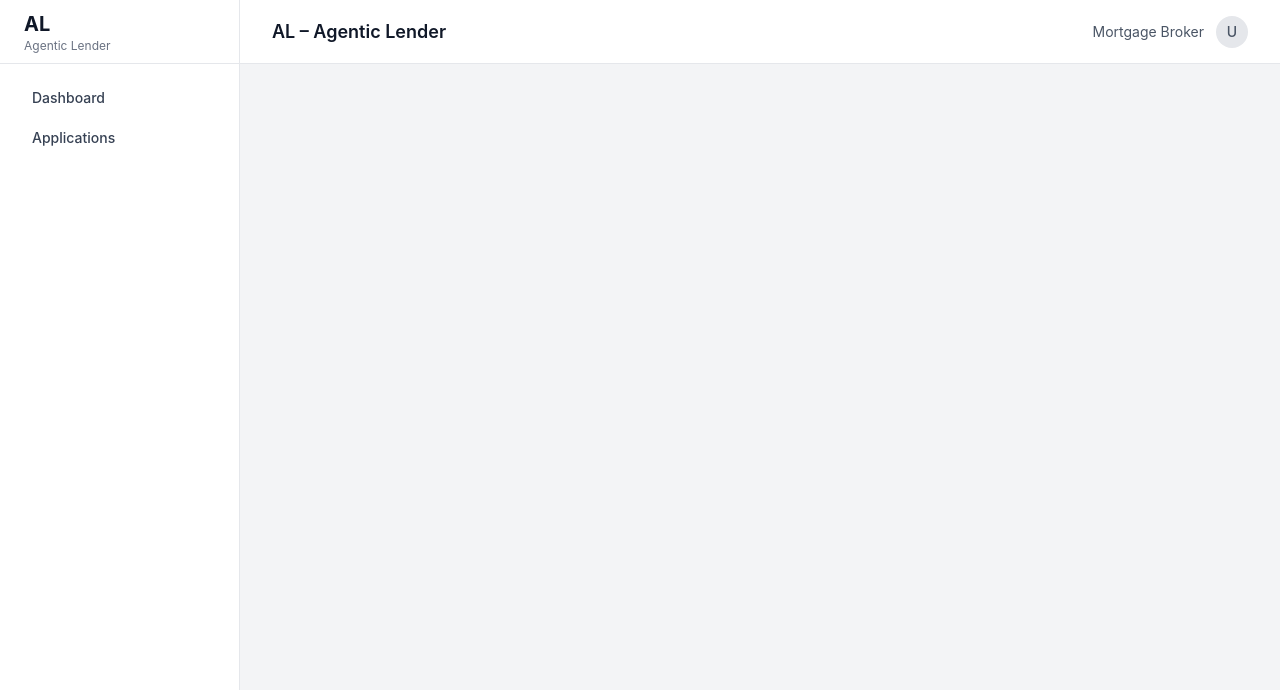
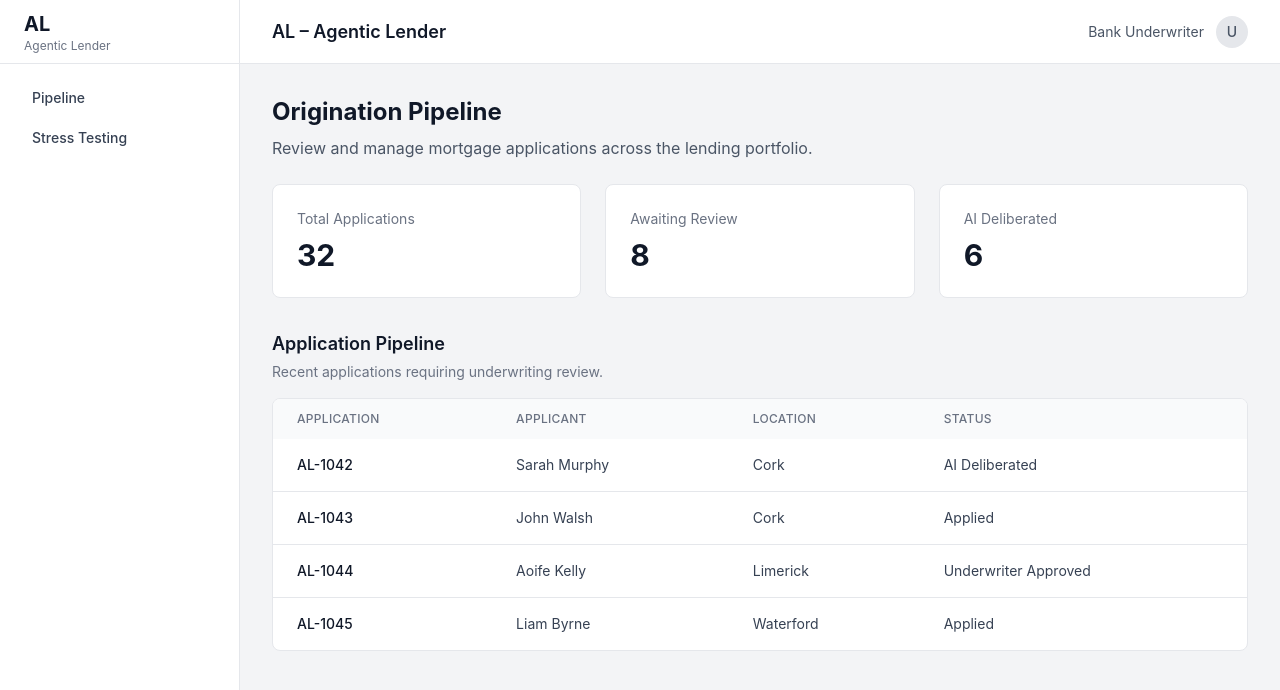
Before and after one commit to Emmet22/AL-Web, a React (Vite) app: page /underwriter/pipeline in a window 1280 px wide. Shown: the top 690 px of the page. Built offline with nearby package versions, Linux system fonts and the light colour scheme.

Commit message:
created underwriter dashboard

```diff
--- a/src/App.tsx
+++ b/src/App.tsx
@@ -5,18 +5,49 @@ import BrokerApplicationDetails from './pages/broker/BrokerApplicationDetails'
 import BrokerApplications from './pages/broker/BrokerApplications'
 import BrokerDashboard from './pages/broker/BrokerDashboard'
 
+import UnderwriterDashboard from './pages/underwriter/UnderwriterDashboard'
+
 function App() {
   return (
     <BrowserRouter>
-      <Layout role="broker">
-        <Routes>
-          <Route path="/broker/dashboard" element={<BrokerDashboard />} />
-          <Route path="/broker/applications" element={<BrokerApplications />} />
-          <Route path="/broker/applications/:id" element={<BrokerApplicationDetails />} />
-        </Routes>
-      </Layout>
+      <Routes>
+        <Route
+          path="/broker/dashboard"
+          element={
+            <Layout role="broker">
+              <BrokerDashboard />
+            </Layout>
+          }
+        />
+
+        <Route
+          path="/broker/applications"
+          element={
+            <Layout role="broker">
+              <BrokerApplications />
+            </Layout>
+          }
+        />
+
+        <Route
+          path="/broker/applications/:id"
+          element={
+            <Layout role="broker">
+              <BrokerApplicationDetails />
+            </Layout>
+          }
+        />
+
+        <Route
+          path="/underwriter/pipeline"
+          element={
+            <Layout role="underwriter">
+              <UnderwriterDashboard />
+            </Layout>
+          }
+        />
+      </Routes>
     </BrowserRouter>
   )
 }
-
 export default App
--- /dev/null
+++ b/src/components/underwriter/PipelinePreview.tsx
@@ -0,0 +1,94 @@
+/**
+ * This file is a sample file for sprint 1
+ * to display a sample origination pipeline
+ * with sample data.
+ */
+
+interface PipelineApplication {
+  id: string
+  applicant: string
+  location: string
+  status: string
+}
+
+const applications: PipelineApplication[] = [
+  {
+    id: 'AL-1042',
+    applicant: 'Sarah Murphy',
+    location: 'Cork',
+    status: 'AI Deliberated',
+  },
+  {
+    id: 'AL-1043',
+    applicant: 'John Walsh',
+    location: 'Cork',
+    status: 'Applied',
+  },
+  {
+    id: 'AL-1044',
+    applicant: 'Aoife Kelly',
+    location: 'Limerick',
+    status: 'Underwriter Approved',
+  },
+  {
+    id: 'AL-1045',
+    applicant: 'Liam Byrne',
+    location: 'Waterford',
+    status: 'Applied',
+  },
+]
+
+function PipelinePreview() {
+  return (
+    <div className="overflow-hidden rounded-lg border border-gray-200 bg-white">
+      <table className="w-full">
+        <thead className="bg-gray-50">
+          <tr>
+            <th className="px-6 py-3 text-left text-xs font-medium uppercase tracking-wide text-gray-500">
+              Application
+            </th>
+
+            <th className="px-6 py-3 text-left text-xs font-medium uppercase tracking-wide text-gray-500">
+              Applicant
+            </th>
+
+            <th className="px-6 py-3 text-left text-xs font-medium uppercase tracking-wide text-gray-500">
+              Location
+            </th>
+
+            <th className="px-6 py-3 text-left text-xs font-medium uppercase tracking-wide text-gray-500">
+              Status
+            </th>
+          </tr>
+        </thead>
+
+        <tbody className="divide-y divide-gray-200">
+          {applications.map((application) => (
+            <tr
+              key={application.id}
+              className="hover:bg-gray-50"
+            >
+              <td className="px-6 py-4 text-sm font-medium text-gray-900">
+                {application.id}
+              </td>
+
+              <td className="px-6 py-4 text-sm text-gray-700">
+                {application.applicant}
+              </td>
+
+              <td className="px-6 py-4 text-sm text-gray-700">
+                {application.location}
+              </td>
+
+              <td className="px-6 py-4 text-sm text-gray-700">
+                {application.status}
+              </td>
+            </tr>
+          ))}
+        </tbody>
+      </table>
+    </div>
+  )
+}
+
+export default PipelinePreview
--- a/src/pages/broker/BrokerDashboard.tsx
+++ b/src/pages/broker/BrokerDashboard.tsx
@@ -1,4 +1,4 @@
-import Card from "../../components/common/Card"
+import Card from '../../components/common/Card'
 
 function BrokerDashboard() {
   return (
@@ -11,11 +11,22 @@ function BrokerDashboard() {
         Overview of mortgage applications.
       </p>
 
-      {/* testing card component */}
-      <Card>
-        <h2>Total Applications</h2>
-        <p>24</p>
-      </Card>
+      <div className="mt-6 grid grid-cols-3 gap-6">
+        <Card>
+          <p className="text-sm text-gray-500">Total Applications</p>
+          <p className="mt-2 text-3xl font-bold text-gray-900">24</p>
+        </Card>
+
+        <Card>
+          <p className="text-sm text-gray-500">Pending</p>
+          <p className="mt-2 text-3xl font-bold text-gray-900">9</p>
+        </Card>
+
+        <Card>
+          <p className="text-sm text-gray-500">Approved</p>
+          <p className="mt-2 text-3xl font-bold text-gray-900">11</p>
+        </Card>
+      </div>
     </div>
   )
 }
--- /dev/null
+++ b/src/pages/underwriter/UnderwriterDashboard.tsx
@@ -0,0 +1,63 @@
+import Card from '../../components/common/Card'
+import PipelinePreview from '../../components/underwriter/PipelinePreview'
+
+function UnderwriterDashboard() {
+  return (
+    <div>
+      <div>
+        <h1 className="text-2xl font-bold text-gray-900">
+          Origination Pipeline
+        </h1>
+
+        <p className="mt-2 text-gray-600">
+          Review and manage mortgage applications across the lending portfolio.
+        </p>
+      </div>
+
+      <div className="mt-6 grid grid-cols-3 gap-6">
+        <Card>
+          <p className="text-sm text-gray-500">
+            Total Applications
+          </p>
+          <p className="mt-2 text-3xl font-bold text-gray-900">
+            32
+          </p>
+        </Card>
+
+        <Card>
+          <p className="text-sm text-gray-500">
+            Awaiting Review
+          </p>
+          <p className="mt-2 text-3xl font-bold text-gray-900">
+            8
+          </p>
+        </Card>
+
+        <Card>
+          <p className="text-sm text-gray-500">
+            AI Deliberated
+          </p>
+          <p className="mt-2 text-3xl font-bold text-gray-900">
+            6
+          </p>
+        </Card>
+      </div>
+
+      <div className="mt-8">
+        <div className="mb-4">
+          <h2 className="text-lg font-semibold text-gray-900">
+            Application Pipeline
+          </h2>
+
+          <p className="mt-1 text-sm text-gray-500">
+            Recent applications requiring underwriting review.
+          </p>
+        </div>
+
+        <PipelinePreview />
+      </div>
+    </div>
+  )
+}
+
+export default UnderwriterDashboard
```
